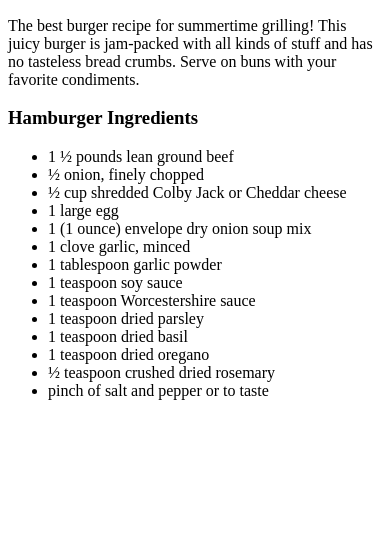
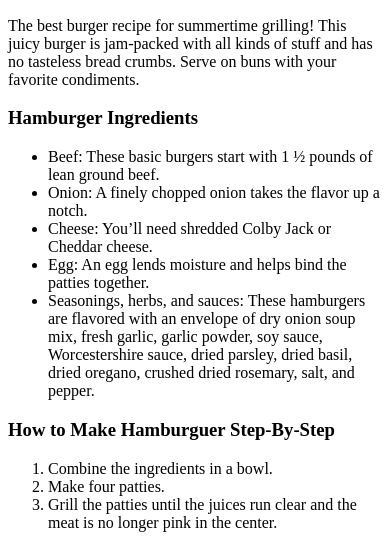
Before and after one commit to brunoarsieli/odin-recipes, a plain HTML site: page recipes/hamburger.html in a window 390 px wide. Shown: the part 460-1008 px from the top of the page. Before the commit the page ends 876 px from the top, so only its background shows below. Drawn offline with Linux system fonts and the light colour scheme.

Commit message:
fixed the ingredients from hamburger.html

```diff
--- a/recipes/hamburger.html
+++ b/recipes/hamburger.html
@@ -12,20 +12,17 @@
         <p>The best burger recipe for summertime grilling! This juicy burger is jam-packed with all kinds of stuff and has no tasteless bread crumbs. Serve on buns with your favorite condiments.</p>
         <h3>Hamburger Ingredients</h3>
         <ul>
-            <li>1 ½ pounds lean ground beef</li>
-            <li>½ onion, finely chopped</li>
-            <li>½ cup shredded Colby Jack or Cheddar cheese</li>
-            <li>1 large egg</li>
-            <li>1 (1 ounce) envelope dry onion soup mix</li>
-            <li>1 clove garlic, minced</li>
-            <li>1 tablespoon garlic powder</li>
-            <li>1 teaspoon soy sauce</li>
-            <li>1 teaspoon Worcestershire sauce</li>
-            <li>1 teaspoon dried parsley</li>
-            <li>1 teaspoon dried basil</li>
-            <li>1 teaspoon dried oregano</li>
-            <li>½ teaspoon crushed dried rosemary</li>
-            <li>pinch of salt and pepper or to taste</li>
+            <li>Beef: These basic burgers start with 1 ½ pounds of lean ground beef. </li>
+            <li>Onion: A finely chopped onion takes the flavor up a notch. </li>
+            <li>Cheese: You’ll need shredded Colby Jack or Cheddar cheese. </li>
+            <li>Egg: An egg lends moisture and helps bind the patties together. </li>
+            <li>Seasonings, herbs, and sauces: These hamburgers are flavored with an envelope of dry onion soup mix, fresh garlic, garlic powder, soy sauce, Worcestershire sauce, dried parsley, dried basil, dried oregano, crushed dried rosemary, salt, and pepper.</li>
         </ul>
+        <h3>How to Make Hamburguer Step-By-Step</h3>
+        <ol>
+            <li>Combine the ingredients in a bowl. </li>
+            <li>Make four patties. </li>
+            <li>Grill the patties until the juices run clear and the meat is no longer pink in the center. </li>
+        </ol>
     </body>
 </html>
```
